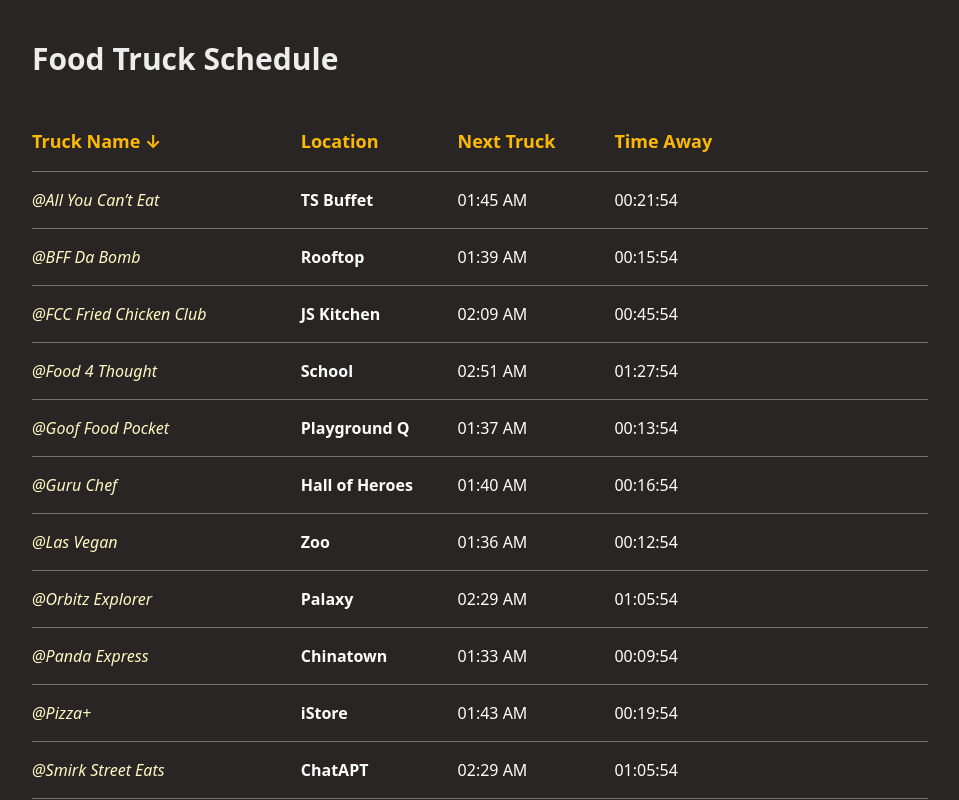
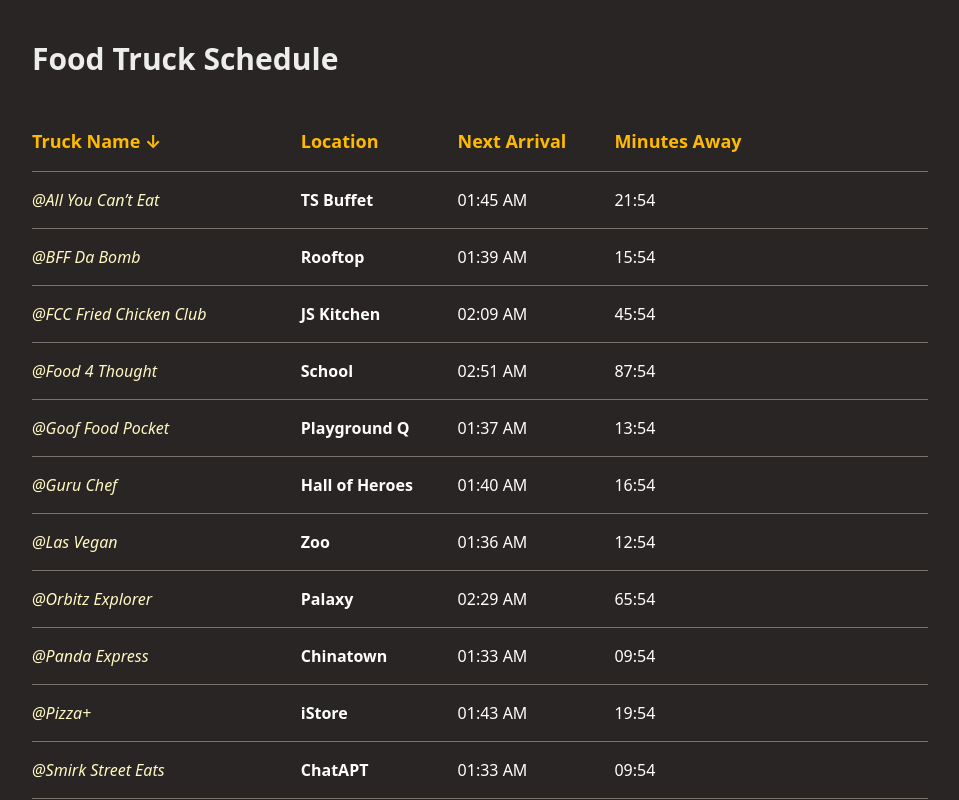
Before and after one commit to zcdev/food-truck-tracker, a Next.js app: page / in a window 1280 px wide. Shown: the part 3460-4260 px from the top of the page, without its empty margins (160-1119 px from the left). Built offline with nearby package versions, Linux system fonts and the light colour scheme.

Commit message:
refactor: update schedule grid display and minutes away formatting, and add code comments

```diff
--- a/app/components/schedule/ScheduleCard.tsx
+++ b/app/components/schedule/ScheduleCard.tsx
@@ -9,24 +9,26 @@ type Props = {
 
 export default function ScheduleCard({ schedule, currentTime }: Props) {
 
-    const milliSec = 1000;
+    const milliSec = 1000; // 1 second in milliseconds
 
-    const milliSecAway = schedule.minutesAway * 60 * milliSec;
+    const milliSecAway = schedule.minutesAway * 60 * milliSec; // Convert minutesAway to milliseconds
 
-    const nextArrivalTime = currentTime + milliSecAway;
+    const nextArrivalTime = currentTime + milliSecAway; // Calculate the sum of current time and milliSecAway to get the next arrival time
 
+    // State to track the remaining time until the next truck arrives, initialized with the calculated milliSecAway
+    const [nextArrival, setNextArrival] = useState(nextArrivalTime);
     const [timeAway, setTimeAway] = useState(milliSecAway);
 
-    const [nextArrival, setNextArrival] = useState(nextArrivalTime);
-
+    // Set up an interval to update the remaining time every second
     useEffect(() => {
         const remainingTime = setInterval(() => {
-            setTimeAway(prev => prev - milliSec); // Decrease by 1 second
+            setTimeAway(prev => prev - milliSec); // Count down by 1 second
         }, milliSec);
 
-        return () => clearInterval(re.mainingTime);
+        return () => clearInterval(remainingTime); // Clean up the interval on component unmount
     }, []);
 
+    // Reset when the timer runs out and update the next arrival
     useEffect(() => {
         if (timeAway < 0) {
             setTimeAway(milliSecAway);
@@ -34,8 +36,13 @@ export default function ScheduleCard({ schedule, currentTime }: Props) {
         }
     }, [timeAway, nextArrival]);
 
-    const formattedTimeAway = new Date(timeAway).toISOString().slice(11, 19); // Format as HH:MM:SS
+    // Get the total time away in milliseconds
+    const totalTimeAway = new Date(timeAway).getTime();
 
+    // Format the total time away as MM:SS, ensuring that minutes and seconds are always two digits
+    const formattedMinutesAway = `${Math.floor(totalTimeAway / 60 / milliSec).toString().padStart(2, '0')}:${Math.floor((totalTimeAway / milliSec) % 60).toString().padStart(2, '0')}`;
+
+    // Format the next arrival time as HH:MM in 12-hour format
     const formattedNextArrival = new Date(nextArrival).toLocaleTimeString([], { hour: '2-digit', minute: '2-digit' });
 
     return (
@@ -43,7 +50,7 @@ export default function ScheduleCard({ schedule, currentTime }: Props) {
             <p className='italic text-yellow-100'>@{schedule.truckName}</p>
             <p className='font-semibold'>{schedule.location}</p>
             <p>{formattedNextArrival}</p>
-            <p>{formattedTimeAway}</p>
+            <p>{formattedMinutesAway}</p>
         </div>
     );
 }
--- a/app/components/schedule/ScheduleGrid.tsx
+++ b/app/components/schedule/ScheduleGrid.tsx
@@ -9,17 +9,18 @@ type Props = {
 };
 
 export default function ScheduleGrid({ schedules, currentTime }: Props) {
+    // State to track the current sort key and direction
     const [sortKey, setSortKey] = useState<SortKey>("truckName");
     const [isDesc, setIsDesc] = useState(false);
 
     // Handle sorting when a button in the column header is clicked
     const onSort = (key: SortKey) => {
         if (key === sortKey) {
-            setIsDesc(prev => !prev);
+            setIsDesc(prev => !prev); // Toggle sort direction if the same button is clicked
         } else {
             setIsDesc(false); // Reset to ascending when changing sort key
         }
-        setSortKey(key);
+        setSortKey(key); // Update state with the key on sort
         return key;
     };
 
@@ -28,7 +29,7 @@ export default function ScheduleGrid({ schedules, currentTime }: Props) {
         return sortScheduleItems(schedules, sortKey, isDesc);
     }, [schedules, sortKey, isDesc]);
 
-    // Helper function to determine the direction of the sort arrow
+    // Function to determine the direction of the sort arrow
     const arrow = (key: string) => sortKey === key ? (isDesc ? " ↑" : " ↓") : "";
 
     return (
@@ -46,12 +47,12 @@ export default function ScheduleGrid({ schedules, currentTime }: Props) {
 
                 <button onClick={() => onSort("nextArrival")}
                     aria-sort={sortKey === "nextArrival" ? (isDesc ? "descending" : "ascending") : "none"} className="text-left">
-                    Next Truck{arrow("nextArrival")}
+                    Next Arrival{arrow("nextArrival")}
                 </button>
 
                 <button onClick={() => onSort("minutesAway")}
                     aria-sort={sortKey === "minutesAway" ? (isDesc ? "descending" : "ascending") : "none"} className="text-left">
-                    Time Away{arrow("minutesAway")}
+                    Minutes Away{arrow("minutesAway")}
                 </button>
             </div>
             {sortSchedules.map(schedule => (
--- a/app/lib/data/schedule.ts
+++ b/app/lib/data/schedule.ts
@@ -65,7 +65,7 @@ export const schedules: Schedule[] = [
         truckId: 11,
         truckName: "Smirk Street Eats",
         location: "ChatAPT",
-        minutesAway: 66,
+        minutesAway: 10,
     },
     {
         truckId: 12,
--- a/app/lib/data/trucks.ts
+++ b/app/lib/data/trucks.ts
@@ -5,7 +5,7 @@ export const trucks: Truck[] = [
         truckId: 1,
         truckName: "All You Can’t Eat",
         logo: "/images/logos/logo-all-you-cant-eat.webp",
-        description: "It’s not all-you-can-eat — it’s all you ever wanted to eat. Comfort food delivered warm, handled with care by our certified “Machine Hug Specialists“."
+        description: "It’s not all-you-can-eat — it’s all you ever wanted to eat. Comfort food delivered warm, handled with care by our certified “Machine Hug Specialists."
     },
     {
         truckId: 2,
```
